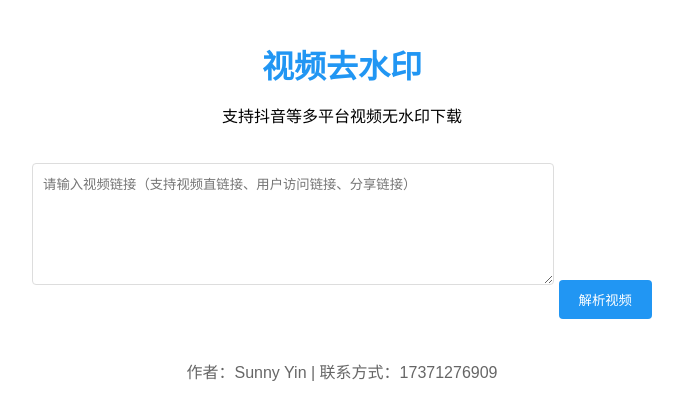
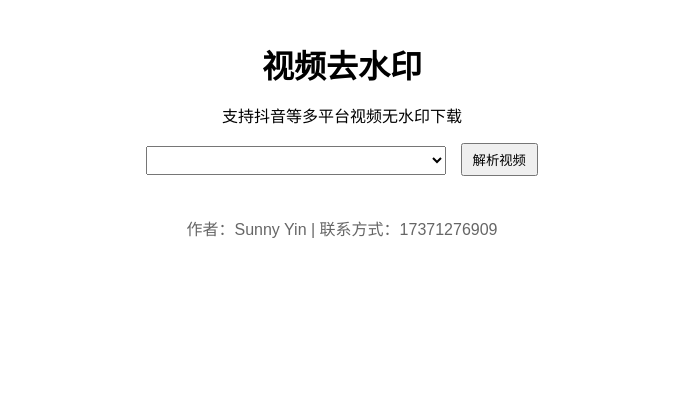
Before and after one commit to Suuny0602/DouyinVideoDowen, a website: page public/index.html in a window 1280 px wide. Both pictures are taken after a click on the button "解析视频". Shown: the whole page, without its empty margins (298-981 px from the left). Drawn offline with Linux system fonts and the light colour scheme.

Commit message:
Restore simple interface and functionality

```diff
--- a/public/css/style.css
+++ b/public/css/style.css
@@ -6,62 +6,31 @@ body {
     text-align: center;
 }
 
-/* 标题样式 */
 h1 {
-    color: #2196F3;
     margin-bottom: 10px;
 }
 
-/* 输入框样式 */
-textarea {
-    width: 100%;
-    max-width: 500px;
-    height: 100px;
-    margin: 20px 0;
-    padding: 10px;
-    border: 1px solid #ddd;
-    border-radius: 4px;
-}
-
-/* 按钮样式 */
-button {
-    background-color: #2196F3;
-    color: white;
-    border: none;
-    padding: 10px 20px;
-    border-radius: 4px;
-    cursor: pointer;
-}
-
-button:hover {
-    background-color: #1976D2;
-}
-
-/* 视频预览区域 */
-.preview-section {
-    margin-top: 20px;
-}
-
-.video-container {
-    max-width: 500px;
-    margin: 0 auto;
-}
-
-video {
-    width: 100%;
-}
-
-/* 下载选项 */
-.download-options {
-    margin-top: 20px;
-}
-
 select {
+    width: 300px;
     padding: 5px;
     margin-right: 10px;
 }
 
-/* 底部信息 */
+button {
+    padding: 5px 10px;
+    cursor: pointer;
+}
+
+#previewSection {
+    margin-top: 20px;
+}
+
+video {
+    max-width: 500px;
+    width: 100%;
+    margin: 10px 0;
+}
+
 footer {
     margin-top: 40px;
     color: #666;
--- a/public/index.html
+++ b/public/index.html
@@ -3,37 +3,24 @@
 <head>
     <meta charset="UTF-8">
     <meta name="viewport" content="width=device-width, initial-scale=1.0">
-    <title>视频去水印 - 免费在线视频下载工具</title>
+    <title>视频去水印</title>
     <link rel="stylesheet" href="/css/style.css">
 </head>
 <body>
-    <div class="container">
-        <!-- 头部区域 -->
-        <header>
     <h1>视频去水印</h1>
     <p>支持抖音等多平台视频无水印下载</p>
-        </header>
 
-        <!-- 主要内容区域 -->
-        <main>
-            <!-- 链接输入区域 -->
-            <div class="input-section">
-                <textarea
-                    id="videoUrl"
-                    placeholder="请输入视频链接（支持视频直链接、用户访问链接、分享链接）"
-                ></textarea>
-                <button id="parseBtn">解析视频</button>
+    <div>
+        <select id="videoUrl">
+            <option value="">请输入视频链接（支持视频直链接、用户访问链接、分享链接）</option>
+        </select>
+        <button onclick="parseVideo()">解析视频</button>
     </div>
 
-            <!-- 视频预览区域 -->
-            <div class="preview-section" id="previewSection" style="display: none;">
+    <div id="previewSection" style="display: none;">
         <h2>视频预览</h2>
-                <div class="video-container">
         <video id="videoPreview" controls></video>
-                </div>
-
-                <!-- 下载选项 -->
-                <div class="download-options">
+        <div>
             <select id="resolution">
                 <option value="720p">720P</option>
                 <option value="1080p">1080P</option>
@@ -41,13 +28,11 @@
             <button id="downloadBtn">下载视频</button>
         </div>
     </div>
-        </main>
 
-        <!-- 底部信息 -->
     <footer>
         <p>作者：Sunny Yin | 联系方式：17371276909</p>
     </footer>
-    </div>
+
     <script src="/js/main.js"></script>
 </body>
 </html>
--- a/public/js/main.js
+++ b/public/js/main.js
@@ -1,13 +1,11 @@
 // 获取DOM元素
 const videoUrlInput = document.getElementById('videoUrl');
-const parseBtn = document.getElementById('parseBtn');
 const previewSection = document.getElementById('previewSection');
 const videoPreview = document.getElementById('videoPreview');
-const resolutionSelect = document.getElementById('resolution');
 const downloadBtn = document.getElementById('downloadBtn');
 
-// 解析按钮点击事件
-parseBtn.addEventListener('click', async () => {
+// 解析视频函数
+async function parseVideo() {
     const url = videoUrlInput.value.trim();
     if (!url) {
         alert('请输入视频链接');
@@ -15,60 +13,45 @@ parseBtn.addEventListener('click', async () => {
     }
 
     try {
-        // 显示加载状态
-        parseBtn.disabled = true;
-        parseBtn.textContent = '解析中...';
-
         console.log('开始解析链接:', url);
 
         // 调用API解析视频链接
-        const videoInfo = await parseVideoUrl(url);
+        const response = await fetch('/api/parse', {
+            method: 'POST',
+            headers: {
+                'Content-Type': 'application/json'
+            },
+            body: JSON.stringify({ url })
+        });
 
-        console.log('解析结果:', videoInfo);
+        if (!response.ok) {
+            throw new Error('解析失败');
+        }
 
-        // 显示预览区域
+        const data = await response.json();
+        console.log('解析结果:', data);
+
+        if (!data.success) {
+            throw new Error(data.message || '解析失败');
+        }
+
+        // 显示预览
         previewSection.style.display = 'block';
-        // 使用代理接口预览视频
-        videoPreview.src = `/preview?url=${encodeURIComponent(videoInfo.url)}`;
+        videoPreview.src = `/preview?url=${encodeURIComponent(data.url)}`;
 
-        // 更新下载按钮
-        downloadBtn.onclick = () => downloadVideo(videoInfo.url);
+        // 设置下载按钮
+        downloadBtn.onclick = () => {
+            window.location.href = `/download?url=${encodeURIComponent(data.url)}`;
+        };
 
     } catch (error) {
-        console.error('详细错误信息:', error);
+        console.error('解析失败:', error);
         alert('视频解析失败，请检查链接是否正确');
-    } finally {
-        parseBtn.disabled = false;
-        parseBtn.textContent = '解析视频';
     }
-});
-
-// 解析视频URL
-async function parseVideoUrl(url) {
-    // 使用相对路径，这样在本地开发和生产环境都可以正常工作
-    const apiUrl = '/api/parse';
-    const response = await fetch(apiUrl, {
-        method: 'POST',
-        headers: {
-            'Content-Type': 'application/json'
-        },
-        body: JSON.stringify({ url })
-    });
-
-    if (!response.ok) {
-        throw new Error('API请求失败');
-    }
-
-    return await response.json();
 }
 
-// 下载视频
-async function downloadVideo(url) {
-    try {
-        // 使用代理接口下载
-        window.location.href = `/download?url=${encodeURIComponent(url)}`;
-    } catch (error) {
-        alert('下载失败，请稍后重试');
-        console.error('下载失败:', error);
-    }
-}
+// 初始化
+document.addEventListener('DOMContentLoaded', () => {
+    // 清空选择框的默认选项
+    videoUrlInput.innerHTML = '';
+});
```
Also changed, not shown: api/index.js (+11 -3 lines). Lines whose indentation alone changed are shown as unchanged.
